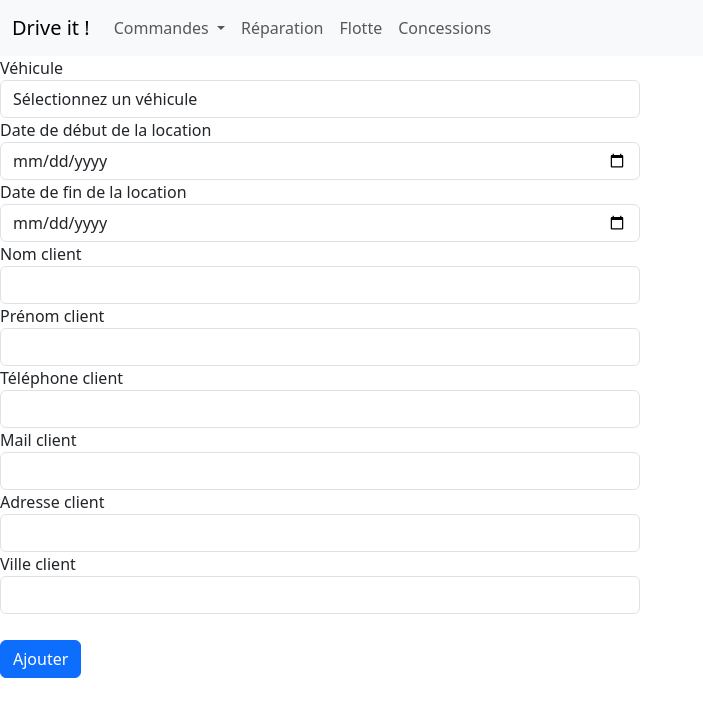
After one commit to belkacem-oussama/Drive_It, a PHP site: template app/views/order_new.tpl.php in a window 1280 px wide. The commit adds this page. Shown: the top 717 px of the page, without its empty margins (0-703 px from the left). Run offline with PHP 8.4, Linux system fonts and the light colour scheme; the template is opened without the code that fills it, so the values that code supplies are empty.

Commit message:
add new orders page

```diff
--- a/app/controllers/OrderController.php
+++ b/app/controllers/OrderController.php
@@ -23,4 +23,10 @@ class OrderController extends CoreController{
         $orders_current = $order_current->findCurrentOrder();
         $this->show('order_current',['orders_current'=>$orders_current]);
     }
+
+    public function showNewOrder(){
+        $order_current = new Order;
+        $orders_current = $order_current->findCurrentOrder();
+        $this->show('order_new',['orders_new']);
+    }
 }
--- a/app/views/header.tpl.php
+++ b/app/views/header.tpl.php
@@ -24,6 +24,7 @@
               <li><a class="dropdown-item" href="/order_current">en cours</a></li>
               <li><a class="dropdown-item" href="/order_to_come">à venir</a></li>
               <li><a class="dropdown-item" href="/order_finish">clôturées</a></li>
+              <li><a class="dropdown-item" href="/order_new">ajouter une commande</a></li>
             </ul>
           </li>
           <a class="nav-link" aria-current="page" href="/repair">Réparation</a>
--- /dev/null
+++ b/app/views/order_new.tpl.php
@@ -0,0 +1,51 @@
+<form>
+  <div class="form-row">
+  <div class="form-group col-md-6">
+    <label for="inputVehicule">Véhicule</label>
+    <select class="form-control" id="">
+        <option value="">Sélectionnez un véhicule</option>
+        <option value="car1">Voiture 1</option>
+        <option value="car2">Voiture 2</option>
+        <option value="car3">Voiture 3</option>
+    </select>
+</div>
+    <div class="form-group col-md-6">
+      <label for="inputPassword4">Date de début de la location</label>
+      <input type="date" class="form-control" id="">
+    </div>
+  </div>
+  <div class="form-group col-md-6">
+    <label for="inputAddress">Date de fin de la location</label>
+    <input type="date" class="form-control" id="">
+  </div>
+  <div class="form-group col-md-6">
+    <label for="inputAddress2">Nom client</label>
+    <input type="text" class="form-control" id="">
+  </div>
+  <div class="form-group col-md-6">
+    <label for="inputAddress2">Prénom client</label>
+    <input type="text" class="form-control" id="">
+  </div>
+  <div class="form-group col-md-6">
+    <label for="inputAddress2">Téléphone client</label>
+    <input type="text" class="form-control" id="">
+  </div>
+  <div class="form-group col-md-6">
+    <label for="inputAddress2">Mail client</label>
+    <input type="email" class="form-control" id="">
+  </div>
+  <div class="form-group col-md-6">
+    <label for="inputAddress2">Adresse client</label>
+    <input type="text" class="form-control" id="">
+  </div>
+  <div class="form-row">
+    <div class="form-group col-md-6">
+      <label for="inputCity">Ville client</label>
+      <input type="text" class="form-control" id="">
+    </div>
+  </div>
+  <div class="form-group">
+    <div class="form-check">
+    </div>
+  </div>
+  <button type="submit" class="btn btn-primary">Ajouter</button></form>
```
Also changed, not shown: app/models/Order.php (+30 -0 lines), app/routes.php (+10 -0 lines).
